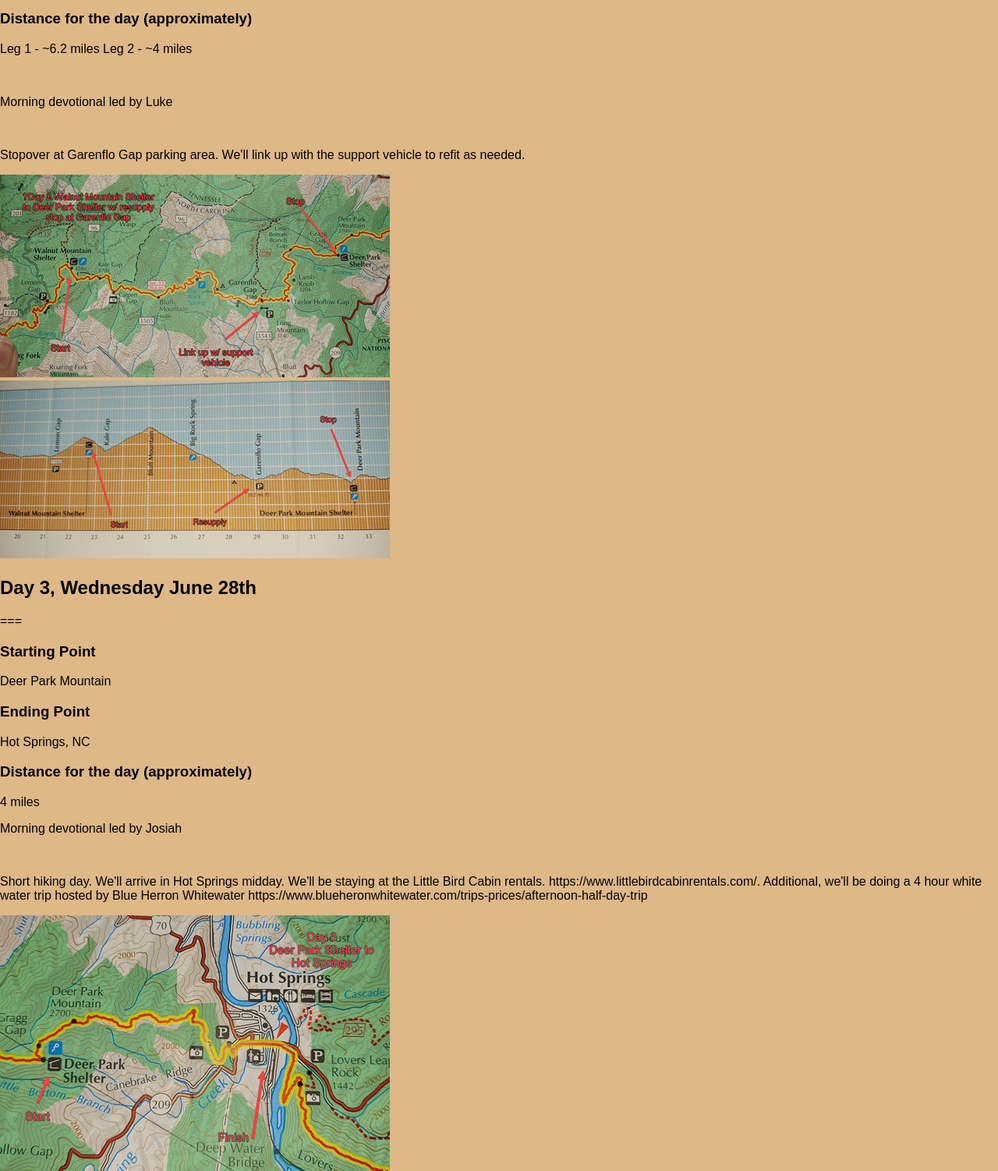
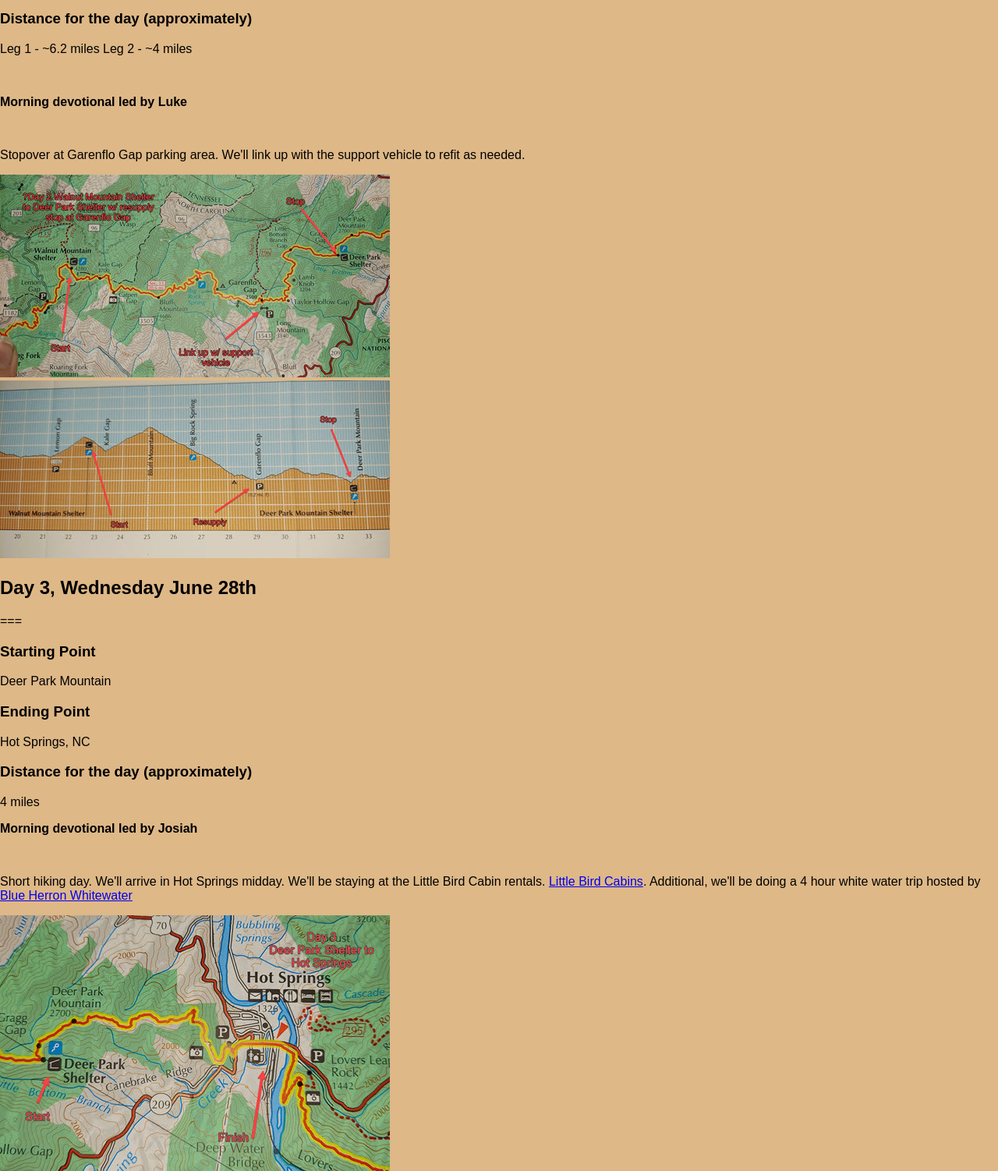
Before and after one commit to BWBoyd/AT_trip, a website: page src/itinerary.html in a window 1280 px wide. Shown: the part 1560-3062 px from the top of the page at 78% size. Drawn offline with Linux system fonts and the light colour scheme.

Commit message:
corrected links

```diff
--- a/src/itinerary.html
+++ b/src/itinerary.html
@@ -43,7 +43,7 @@
     <p>Leg 1 - ~6.2 miles
     Leg 2 - ~4 miles</p>
     <br>
-    <p>Morning devotional led by Luke</p>
+    <p><b>Morning devotional led by Luke</b></p>
     <br>
     <p>Stopover at Garenflo Gap parking area. We'll link up with the support vehicle to refit as needed.</p>
 
@@ -62,11 +62,11 @@
     <h3>Distance for the day (approximately)</h3>
     <p>4 miles</p>
 
-    <p>Morning devotional led by Josiah</p>
+    <p><b>Morning devotional led by Josiah</b></p>
     <br>
     <p>Short hiking day. We'll arrive in Hot Springs midday. We'll be staying at the Little Bird Cabin
-      rentals. https://www.littlebirdcabinrentals.com/. Additional, we'll be doing a 4 hour white water
-      trip hosted by Blue Herron Whitewater https://www.blueheronwhitewater.com/trips-prices/afternoon-half-day-trip
+      rentals. <a href="https://www.littlebirdcabinrentals.com/">Little Bird Cabins</a>. Additional, we'll be doing a 4 hour white water
+      trip hosted by <a href="https://www.blueheronwhitewater.com/trips-prices/afternoon-half-day-trip/">Blue Herron Whitewater</a>
     </p>
 
     <img title="Day 3 Route" alt="Day 3" src="/images/day3_3lowres.jpg">
@@ -83,7 +83,7 @@
     <h3>Distance for the day (approximately)</h3>
     <p>11 miles</p>
     <br>
-    <p>Morning devotional led by Nick</p>
+    <p><b>Morning devotional led by Nick</b></p>
     <br>
     <img title="Day 4 Route" alt="Day 43" src="/images/day4_route.jpg">
     <br>
@@ -98,6 +98,6 @@
     <p>Allen Gap (trail crosses improved road where we'll link up with support vehicle and come home)</p>
     <h3>Distance for the day (approximately)</h3>
     <p>4 miles</p>
-
-    <p>Morning devotional led by Brant></p>
+    <br>
+    <p><b>Morning devotional led by Brant></b></p>
     </body></html>
```
